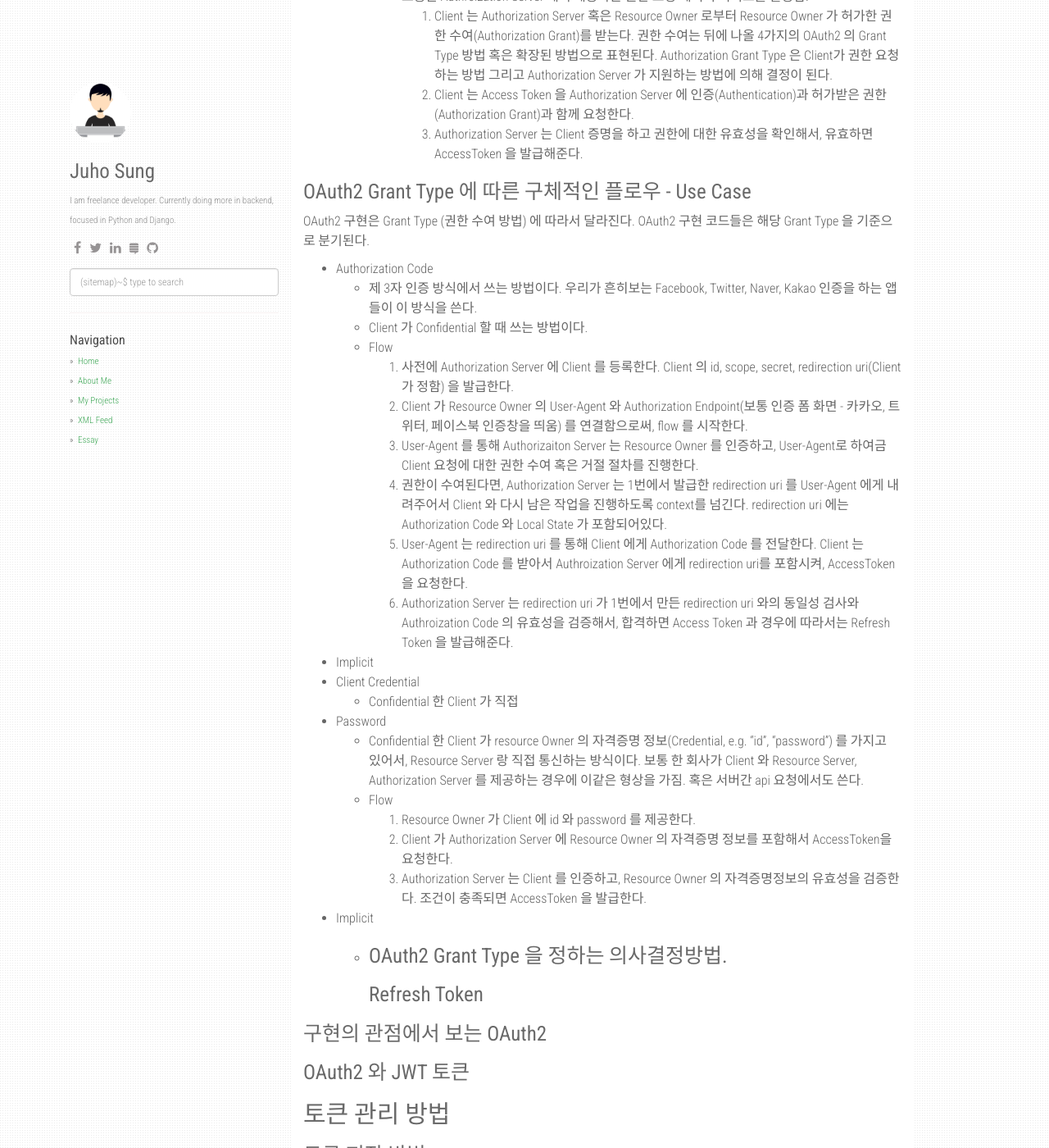
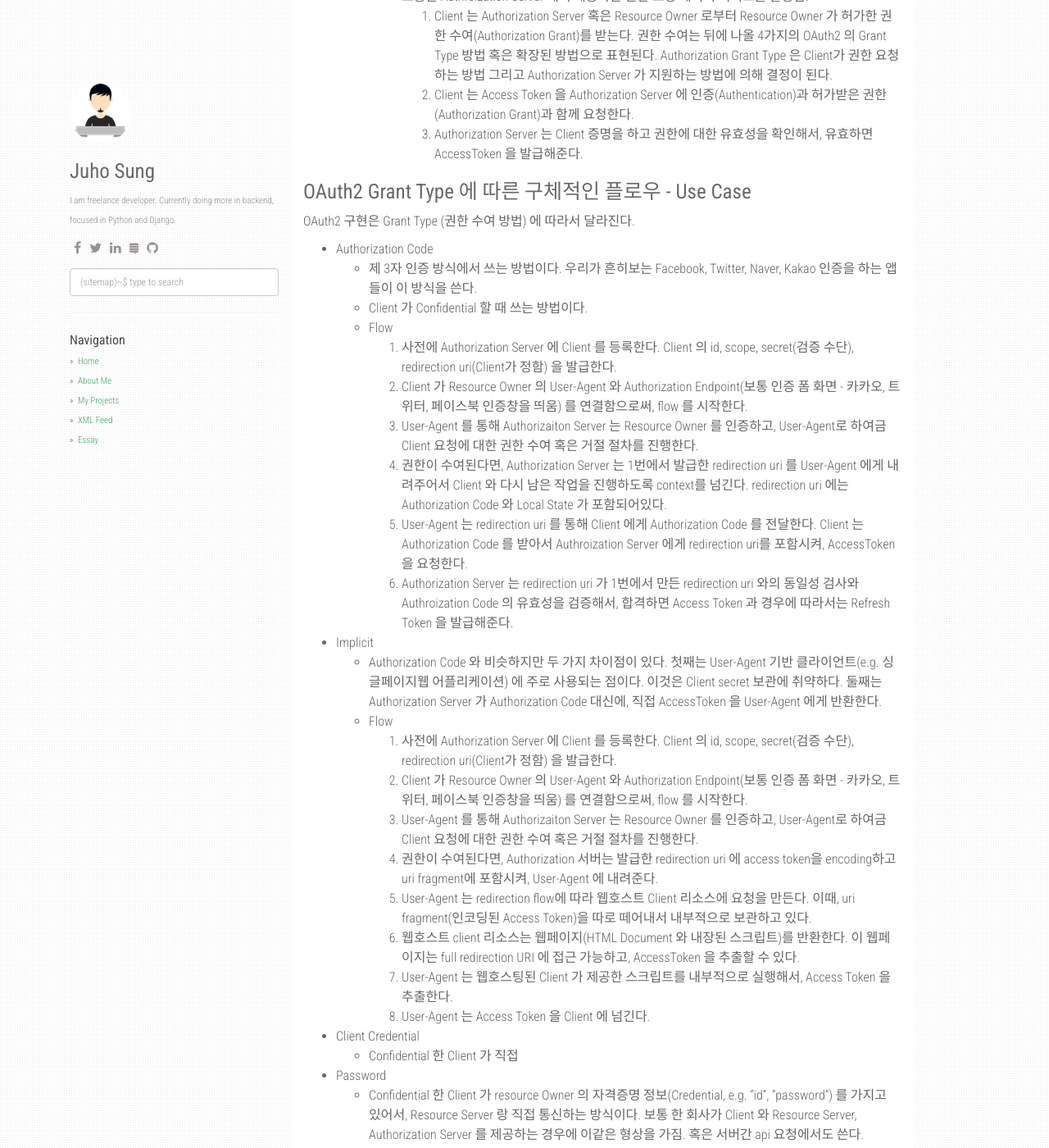
Before and after one commit to ktjooho/ktjooho.github.io, a Jekyll site: the page built from _posts/2019-01-05-review-oauth2.markdown, in a window 1280 px wide and 1400 px high, scrolled down 1916 px. Shown: the whole window at 82% size. Built offline with Jekyll 4.4.1, drawn with Linux system fonts in a browser that asks for light colours; nearby versions of some CDN libraries; comment, search, counter and statistics services are not loaded.

Commit message:
Update 2019-01-05-review-oauth2.markdown

```diff
--- a/_posts/2019-01-05-review-oauth2.markdown
+++ b/_posts/2019-01-05-review-oauth2.markdown
@@ -61,18 +61,28 @@ OAuth2 관련된 코드를 [WebFlux(Reactive Web)](https://docs.spring.io/spring
  4. Authorization Server 는 Client 증명을 하고 권한에 대한 유효성을 확인해서, 유효하면 AccessToken 을 발급해준다.
 
 # OAuth2 Grant Type 에 따른 구체적인 플로우 - Use Case
- OAuth2 구현은 Grant Type (권한 수여 방법) 에 따라서 달라진다. OAuth2 구현 코드들은 해당 Grant Type 을 기준으로 분기된다.
+ OAuth2 구현은 Grant Type (권한 수여 방법) 에 따라서 달라진다.
 * Authorization Code
    - 제 3자 인증 방식에서 쓰는 방법이다. 우리가 흔히보는 Facebook, Twitter, Naver, Kakao 인증을 하는 앱들이 이 방식을 쓴다.
    - Client 가 Confidential 할 때 쓰는 방법이다.
    - Flow
-     1. 사전에 Authorization Server 에 Client 를 등록한다. Client 의 id, scope, secret, redirection uri(Client가 정함) 을 발급한다.
+     1. 사전에 Authorization Server 에 Client 를 등록한다. Client 의 id, scope, secret(검증 수단), redirection uri(Client가 정함) 을 발급한다.
      2. Client 가 Resource Owner 의 User-Agent 와 Authorization Endpoint(보통 인증 폼 화면 - 카카오, 트위터, 페이스북 인증창을 띄움) 를 연결함으로써, flow 를 시작한다.
      3. User-Agent 를 통해 Authorizaiton Server 는 Resource Owner 를 인증하고, User-Agent로 하여금 Client 요청에 대한 권한 수여 혹은 거절 절차를 진행한다.
      4. 권한이 수여된다면, Authorization Server 는 1번에서 발급한 redirection uri 를 User-Agent 에게 내려주어서 Client 와 다시 남은 작업을 진행하도록 context를 넘긴다. redirection uri 에는 Authorization Code 와 Local State 가 포함되어있다.
      5. User-Agent 는 redirection uri 를 통해 Client 에게 Authorization Code 를 전달한다. Client 는 Authorization Code 를 받아서 Authroization Server 에게 redirection uri를 포함시켜, AccessToken 을 요청한다.
      6. Authorization Server 는 redirection uri 가 1번에서 만든 redirection uri 와의 동일성 검사와 Authroization Code 의 유효성을 검증해서, 합격하면 Access Token 과 경우에 따라서는 Refresh Token 을 발급해준다.
 * Implicit
+  - Authorization Code 와 비슷하지만 두 가지 차이점이 있다. 첫째는 User-Agent 기반 클라이언트(e.g. 싱글페이지웹 어플리케이션) 에 주로 사용되는 점이다. 이것은 Client secret 보관에 취약하다. 둘째는 Authorization Server 가 Authorization Code 대신에, 직접 AccessToken 을 User-Agent 에게 반환한다.
+  - Flow
+    1. 사전에 Authorization Server 에 Client 를 등록한다. Client 의 id, scope, secret(검증 수단), redirection uri(Client가 정함) 을 발급한다.
+    2. Client 가 Resource Owner 의 User-Agent 와 Authorization Endpoint(보통 인증 폼 화면 - 카카오, 트위터, 페이스북 인증창을 띄움) 를 연결함으로써, flow 를 시작한다.
+    3. User-Agent 를 통해 Authorizaiton Server 는 Resource Owner 를 인증하고, User-Agent로 하여금 Client 요청에 대한 권한 수여 혹은 거절 절차를 진행한다.
+    4. 권한이 수여된다면, Authorization 서버는 발급한 redirection uri 에 access token을 encoding하고 uri fragment에 포함시켜, User-Agent 에 내려준다.
+    5. User-Agent 는 redirection flow에 따라 웹호스트 Client 리소스에 요청을 만든다. 이때, uri fragment(인코딩된 Access Token)을 따로 떼어내서 내부적으로 보관하고 있다.
+    6. 웹호스트 client 리소스는 웹페이지(HTML Document 와 내장된 스크립트)를 반환한다. 이 웹페이지는 full redirection URI 에 접근 가능하고, AccessToken 을 추출할 수 있다.
+    7. User-Agent 는 웹호스팅된 Client 가 제공한 스크립트를 내부적으로 실행해서, Access Token 을 추출한다.
+    8. User-Agent 는 Access Token 을 Client 에 넘긴다.
 * Client Credential
   - Confidential 한 Client 가 직접
 * Password
```
